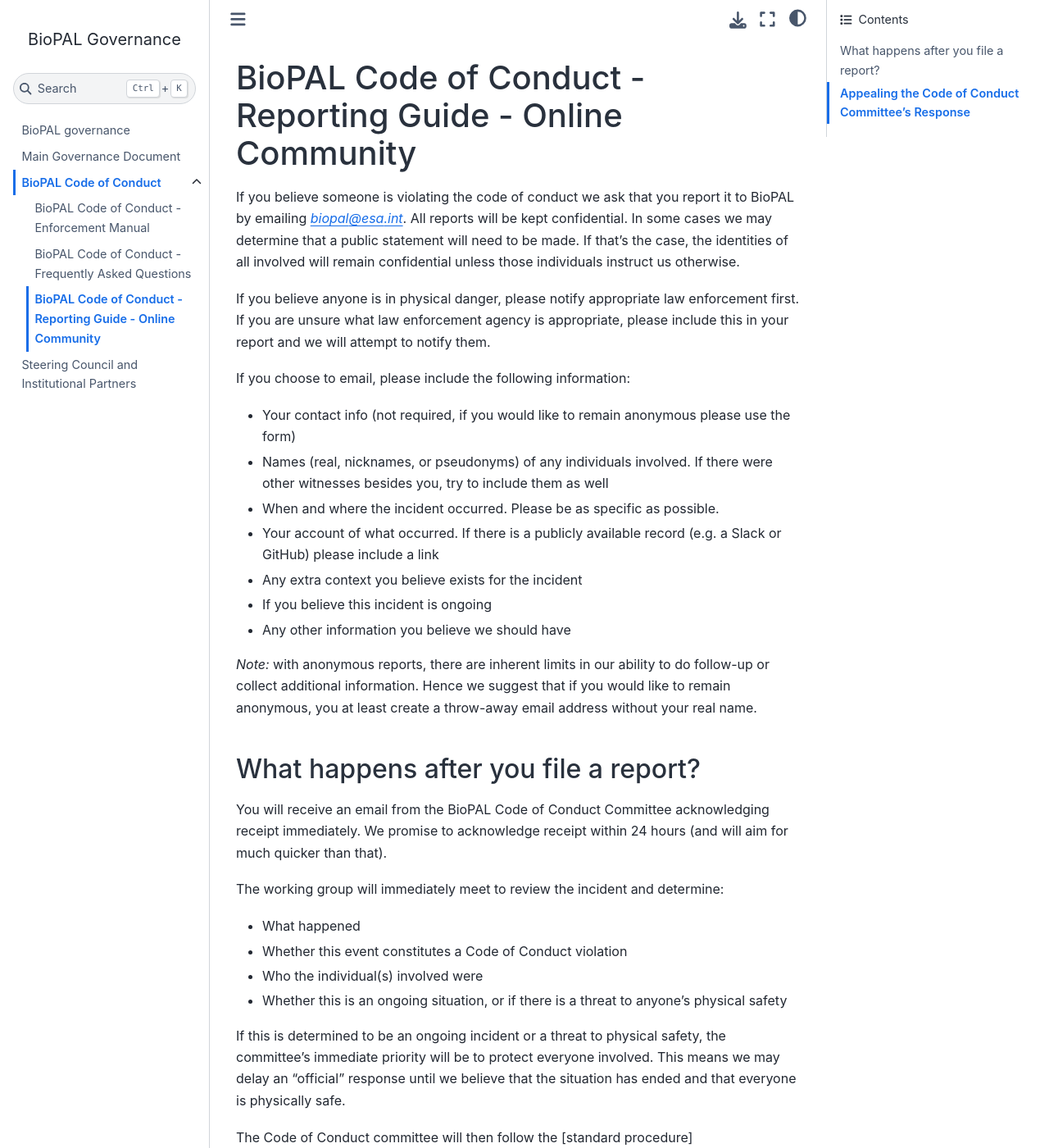
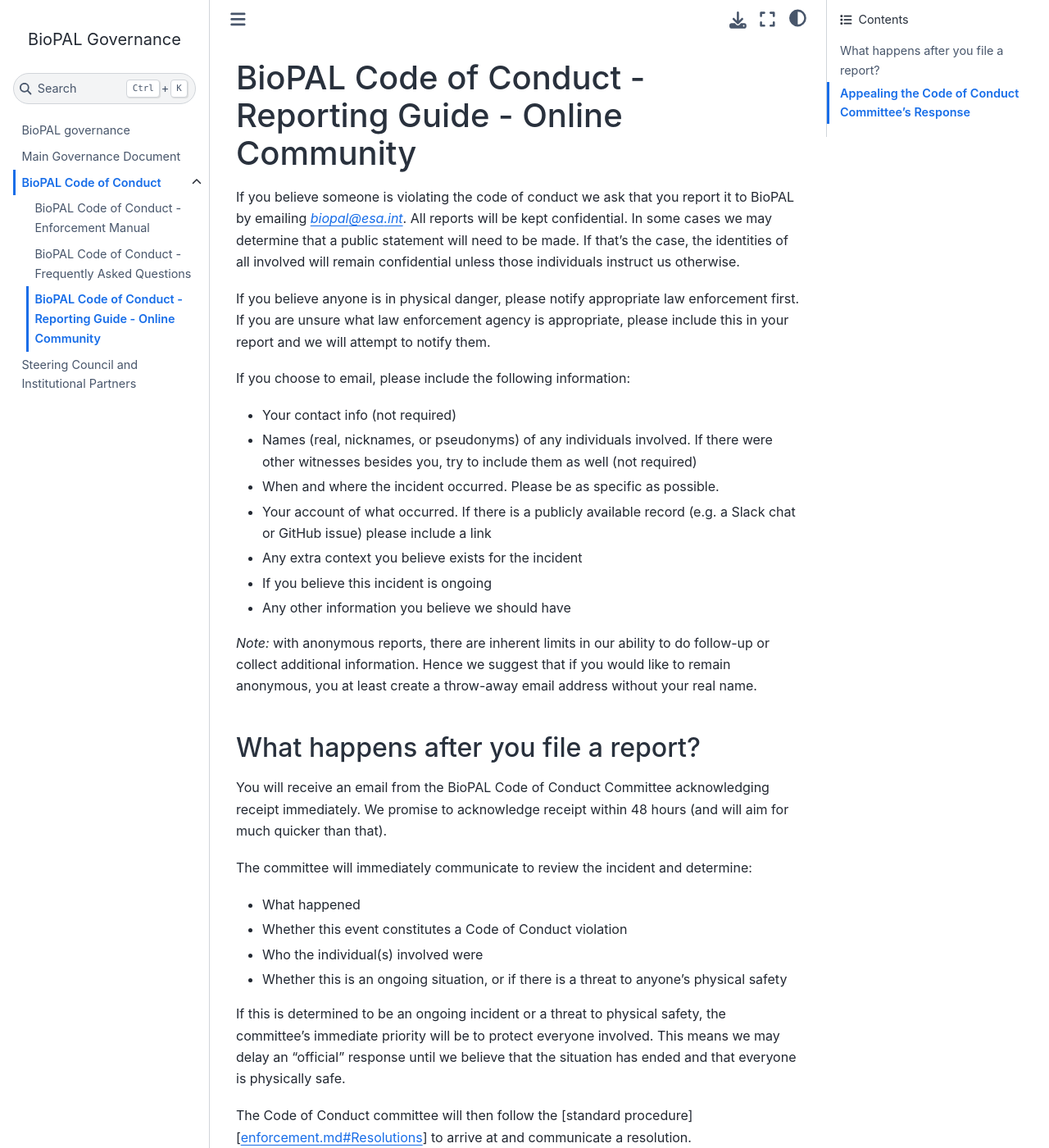
Before and after one commit to BioPAL/governance, a Jupyter Book: the page built from conduct/reporting_online.md, in a window 1280 px wide and 1400 px high. Shown: the whole window at 82% size. Built offline with Jupyter Book 1.0.4 settings and Sphinx 7.4.7 and the Sphinx Book theme 1.1.4, drawn with Linux system fonts in a browser that asks for light colours.

Commit message:
[ENH] answer required wihtin 2 days
* remove informal wording
* review pass 2 of CoC

```diff
--- a/conduct/reporting_online.md
+++ b/conduct/reporting_online.md
@@ -14,13 +14,12 @@ please include this in your report and we will attempt to notify them.
 If you choose to email, please include the following
 information:
 
-* Your contact info (not required, if you would like to remain anonymous please
-  use the form)
+* Your contact info (not required)
 * Names (real, nicknames, or pseudonyms) of any individuals involved. If there
-  were other witnesses besides you, try to include them as well
+  were other witnesses besides you, try to include them as well (not required)
 * When and where the incident occurred. Please be as specific as possible.
 * Your account of what occurred. If there is a publicly available record (e.g. a
-  Slack or GitHub) please include a link
+  Slack chat or GitHub issue) please include a link
 * Any extra context you believe exists for the incident
 * If you believe this incident is ongoing
 * Any other information you believe we should have
@@ -33,10 +32,10 @@ without your real name.
 ## What happens after you file a report?
 
 You will receive an email from the BioPAL Code of Conduct Committee
-acknowledging receipt immediately. We promise to acknowledge receipt within 24
+acknowledging receipt immediately. We promise to acknowledge receipt within 48
 hours (and will aim for much quicker than that).
 
-The working group will immediately meet to review the incident and determine:
+The committee will immediately communicate to review the incident and determine:
 * What happened
 * Whether this event constitutes a Code of Conduct violation
 * Who the individual(s) involved were
```
Also changed, not shown: conduct/code_of_conduct.md (+12 -8 lines), conduct/enforcement.md (+4 -4 lines).
